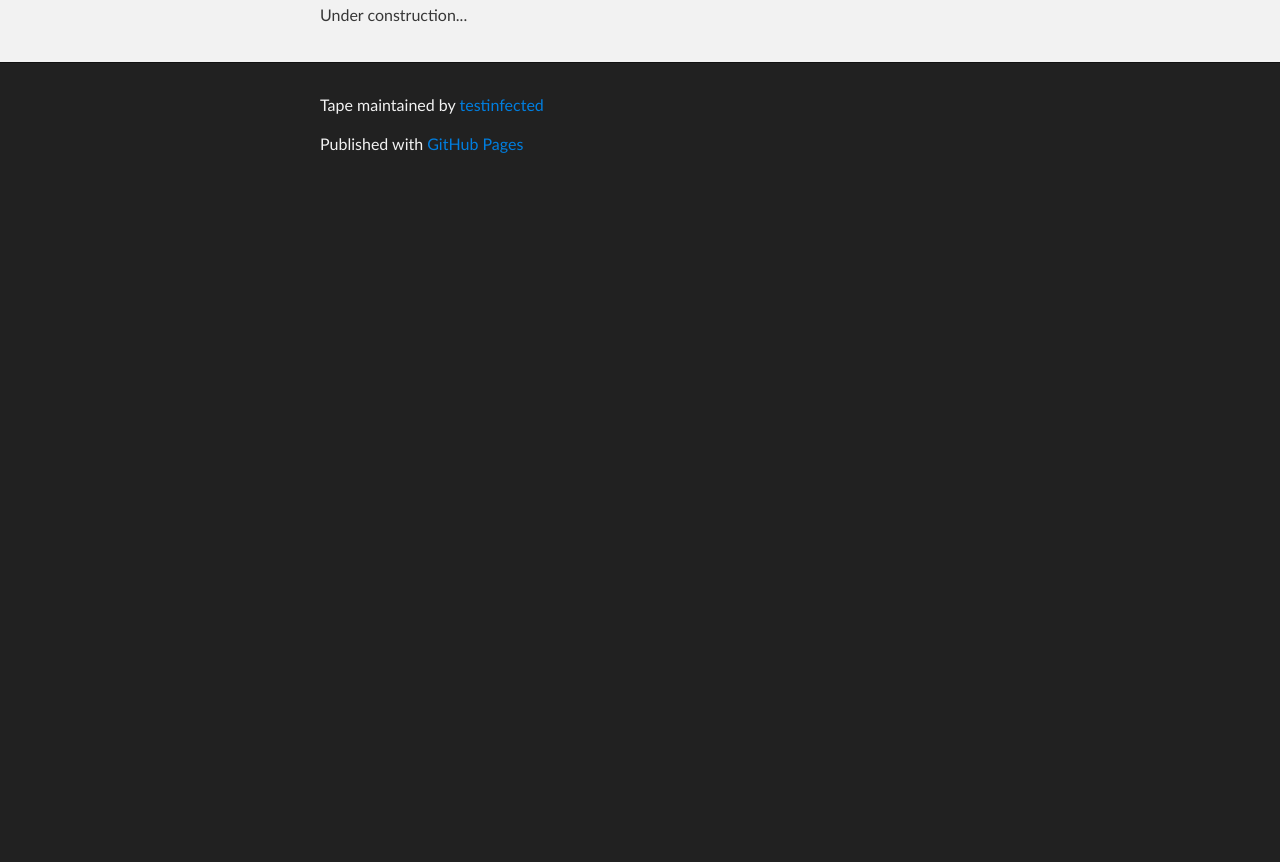
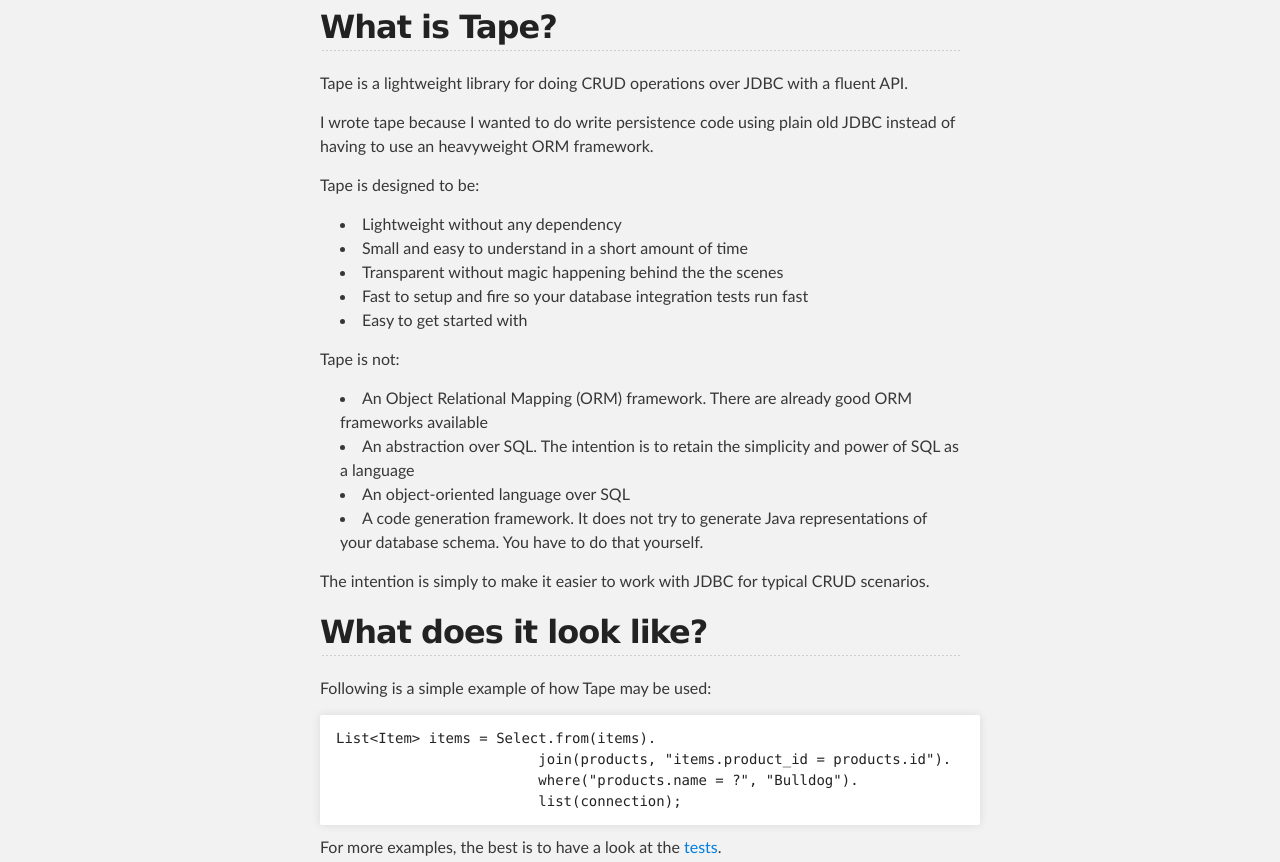
Before and after one commit to testinfected/tape, a plain HTML site: page index.html in a window 1280 px wide. Shown: the part 257-1119 px from the top of the page. Before the commit the page ends 800 px from the top, so only its background shows below. Drawn offline with Linux system fonts and the light colour scheme.

Commit message:
Create gh-pages branch via GitHub

```diff
--- a/index.html
+++ b/index.html
@@ -31,7 +31,40 @@
     <!-- MAIN CONTENT -->
     <div id="main_content_wrap" class="outer">
       <section id="main_content" class="inner">
-        <p>Under construction...</p>
+        <h2>What is Tape?</h2>
+
+<p>Tape is a lightweight library for doing CRUD operations over JDBC with a fluent API.</p>
+
+<p>I wrote tape because I wanted to do write persistence code using plain old JDBC instead of having to use an heavyweight ORM framework.</p>
+
+<p>Tape is designed to be:</p>
+
+<ul>
+<li>Lightweight without any dependency</li>
+<li>Small and easy to understand in a short amount of time</li>
+<li>Transparent without magic happening behind the the scenes</li>
+<li>Fast to setup and fire so your database integration tests run fast</li>
+<li>Easy to get started with</li>
+</ul><p>Tape is not:</p>
+
+<ul>
+<li>An Object Relational Mapping (ORM) framework. There are already good ORM frameworks available</li>
+<li>An abstraction over SQL. The intention is to retain the simplicity and power of SQL as a language</li>
+<li>An object-oriented language over SQL</li>
+<li>A code generation framework. It does not try to generate Java representations of your database schema. You have to do that yourself. </li>
+</ul><p>The intention is simply to make it easier to work with JDBC for typical CRUD scenarios.</p>
+
+<h2>What does it look like?</h2>
+
+<p>Following is a simple example of how Tape may be used:</p>
+
+<pre><code>List&lt;Item&gt; items = Select.from(items).
+                        join(products, "items.product_id = products.id").
+                        where("products.name = ?", "Bulldog").
+                        list(connection);
+</code></pre>
+
+<p>For more examples, the best is to have a look at the <a href="https://github.com/testinfected/tape/blob/master/src/test/java/com/vtence/tape/SelectionTest.java">tests</a>.</p>
       </section>
     </div>
 
```
Also changed, not shown: params.json (+1 -1 lines).
